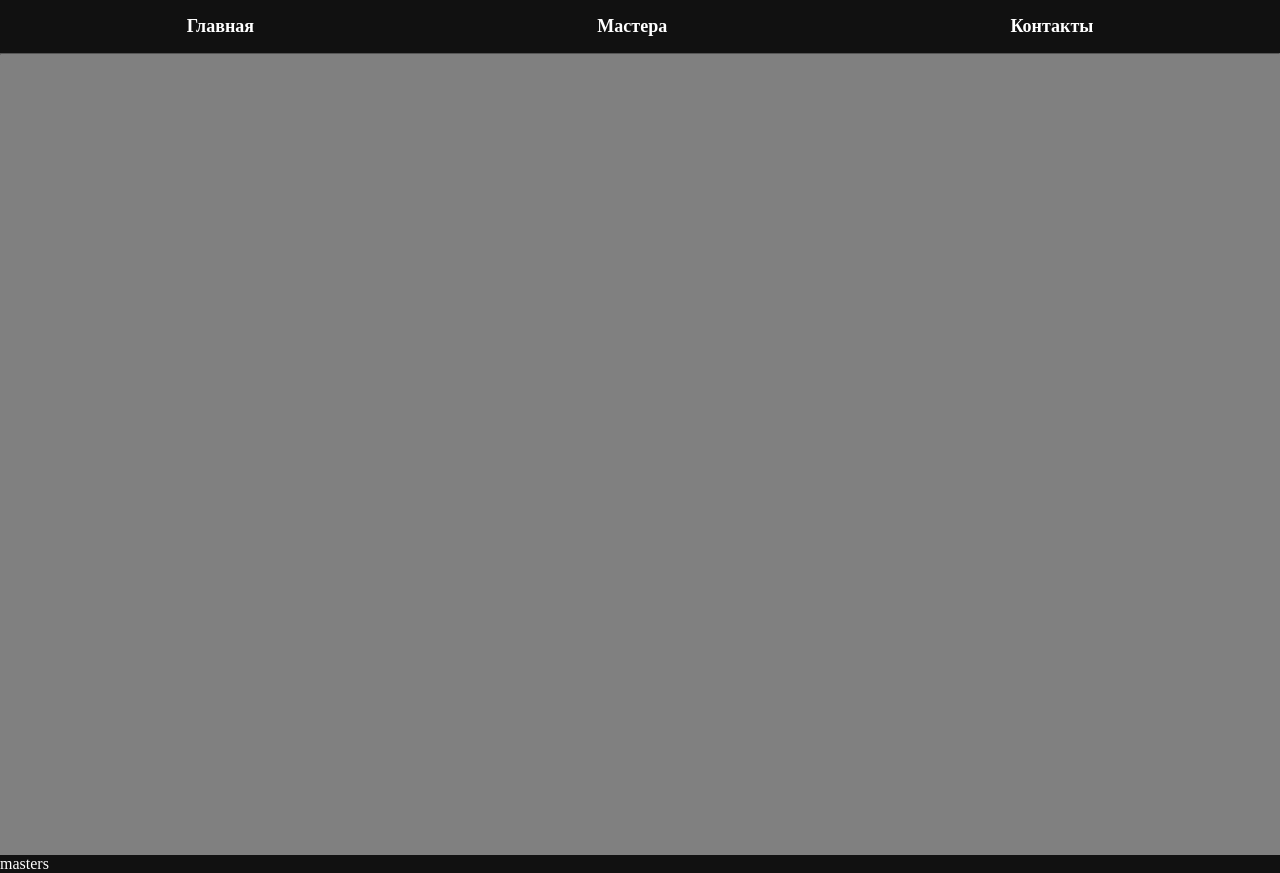
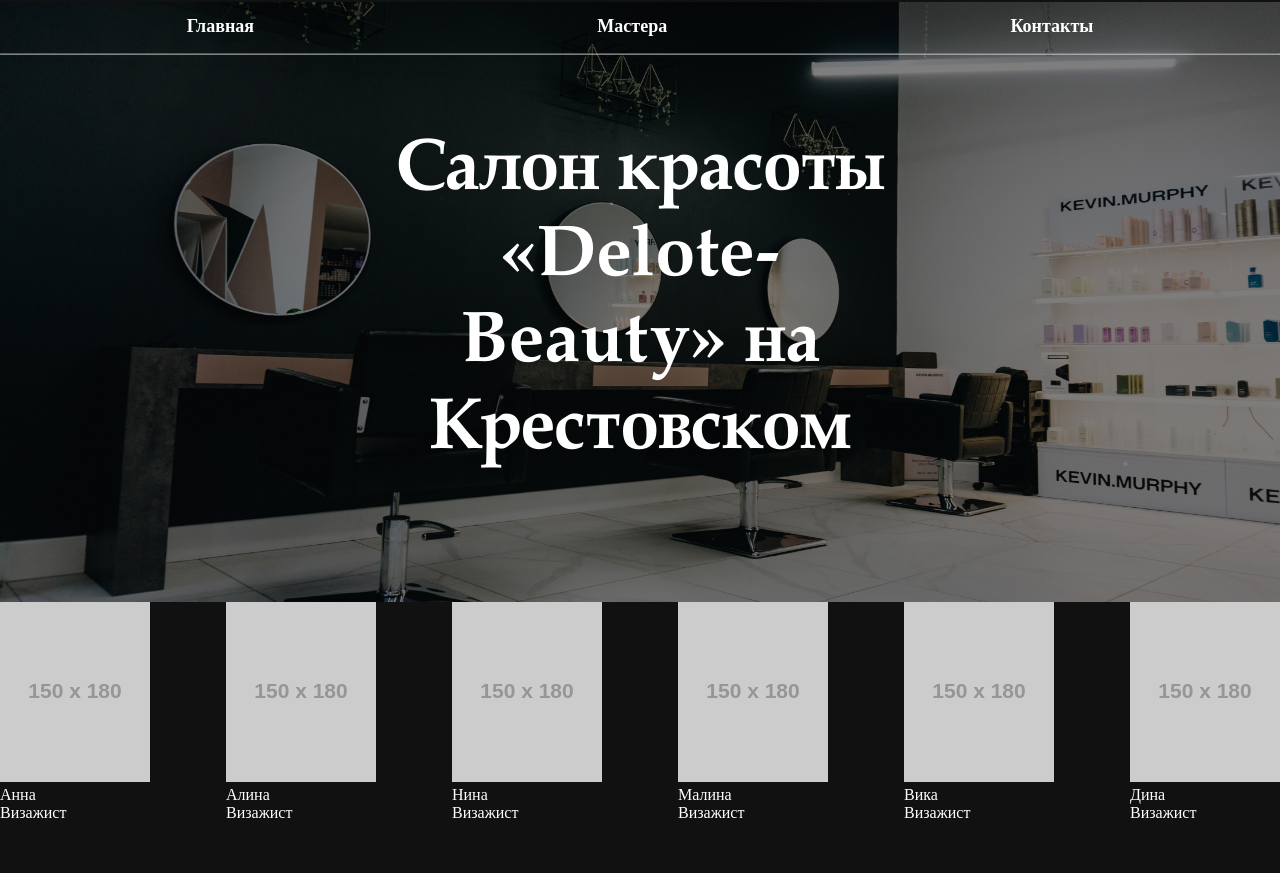
Before and after one commit to vanmue/diploma_project, a React (Create React App) app in the folder apps/web/: page / in a window 1280 px wide. After the commit the page ends 822 px from the top, so only its background shows below. Built offline with nearby package versions, Linux system fonts and the light colour scheme.

Commit message:
pages main

```diff
--- a/apps/web/src/App.js
+++ b/apps/web/src/App.js
@@ -1,7 +1,8 @@
 import { BrowserRouter as Router, Routes, Route } from 'react-router-dom'
 import './App.css';
 import NavBar from './Components/NavBar/NavBar';
-import Main from './Components/Main';
+import Main from './pages/Main';
+// import Main from './Components/Main';
 import Error from './Components/Error';
 import Contacts from './Components/Contacts/Contacts';
 import RecordingToMaster from './pages/recording-to-master';
--- /dev/null
+++ b/apps/web/src/Components/ListOfMasters/index.jsx
@@ -0,0 +1,35 @@
+import React from 'react';
+import { Link } from "react-router-dom";
+import propTypes from 'prop-types';
+import './style.css';
+
+function ListOfMasters({ masters }) {
+  return (
+    <ul className='list-of-masters'>
+      {masters.map(item =>
+        <li>
+          <Link to="/recording">
+            <img
+              className='list-of-masters__photo'
+              src={item.photoOfMaster}
+              alt="Фото мастера"
+            />
+          </Link>
+          <div className='list-of-masters__name'>
+            {item.masterName}
+          </div>
+          <div className='list-of-masters__specialization'>
+            {item.specializationOfMaster}
+          </div>
+        </li>
+      )}
+
+    </ul>
+  )
+}
+
+ListOfMasters.propTypes = {
+  masters: propTypes.arrayOf(propTypes.object).isRequired
+}
+
+export default React.memo(ListOfMasters);
--- /dev/null
+++ b/apps/web/src/Components/ListOfMasters/style.css
@@ -0,0 +1,5 @@
+.list-of-masters {
+  display: flex;
+  justify-content: space-between;
+  list-style-type: none;
+}
--- /dev/null
+++ b/apps/web/src/pages/Main/index.jsx
@@ -0,0 +1,53 @@
+import React, { useState } from 'react';
+import ListOfMasters from '../../Components/ListOfMasters';
+import './style.css';
+
+function Main() {
+  const [masters, setMasters] = useState([
+    {
+      photoOfMaster: 'https://placehold.co/150x180',
+      masterName: 'Анна',
+      specializationOfMaster: 'Визажист'
+    },
+    {
+      photoOfMaster: 'https://placehold.co/150x180',
+      masterName: 'Алина',
+      specializationOfMaster: 'Визажист'
+    },
+    {
+      photoOfMaster: 'https://placehold.co/150x180',
+      masterName: 'Нина',
+      specializationOfMaster: 'Визажист'
+    },
+    {
+      photoOfMaster: 'https://placehold.co/150x180',
+      masterName: 'Малина',
+      specializationOfMaster: 'Визажист'
+    },
+    {
+      photoOfMaster: 'https://placehold.co/150x180',
+      masterName: 'Вика',
+      specializationOfMaster: 'Визажист'
+    },
+    {
+      photoOfMaster: 'https://placehold.co/150x180',
+      masterName: 'Дина',
+      specializationOfMaster: 'Визажист'
+    },
+  ]);
+
+  return (
+    <div className='main'>
+      <section className='main__welcom'>
+        <p className='main__welcom-text'>
+          Салон красоты «Delote-Beauty» на Крестовском
+        </p>
+      </section>
+      <section className='main__wrapp-list-of-masters'>
+        <ListOfMasters masters={masters} />
+      </section>
+    </div>
+  )
+}
+
+export default React.memo(Main);
--- /dev/null
+++ b/apps/web/src/pages/Main/style.css
@@ -0,0 +1,27 @@
+.main {}
+
+.main__welcom {
+  display: flex;
+  align-items: center;
+  justify-content: space-around;
+  width: 100%;
+  height: 600px;
+  margin-top: -53px;
+  background-image: url('./img/bgc.png');
+  background-position: 0 0;
+  background-repeat: no-repeat;
+  background-size: 100% 100%;
+}
+
+.main__welcom-text {
+  width: 515px;
+  font-family: 'Garamond';
+  font-style: normal;
+  font-weight: 700;
+  font-size: 72px;
+  line-height: 120%;
+  text-align: center;
+  color: #FFFFFF;
+}
+
+.main__masters {}
```
Also changed, not shown: apps/web/src/pages/Main/img/bgc.png (added).
